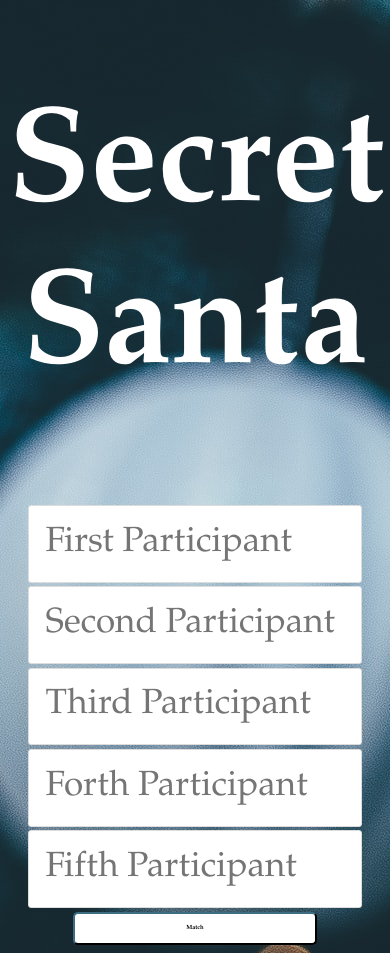
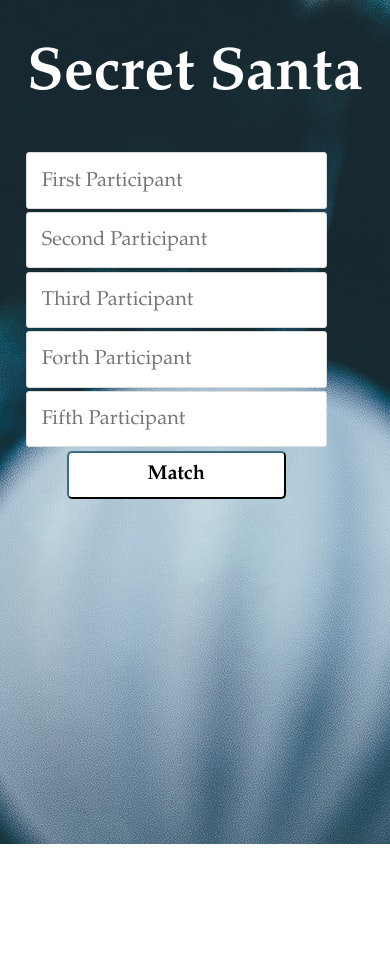
Before and after one commit to chen-sella/Secret-Santa, a plain HTML site: page index.html in a window 390 px wide. After the commit the page ends 844 px from the top, so only its background shows below. Drawn offline with Linux system fonts and the light colour scheme.

Commit message:
Seven commit

```diff
--- a/index.html
+++ b/index.html
@@ -1,13 +1,14 @@
 <!DOCTYPE html>
 <html lang="en">
+<meta content="width=device-width, initial-scale=1" name="viewport" />
 <head class="start">
     <title>Secret Santa</title>
     <link rel="stylesheet" type="text/css" href="styles.css"/>
-    <h1 class="Head">Secret Santa</h1>
 
 </head>
 
 <body>
+    <h1 class="head">Secret Santa</h1>
     <form id="my-inputs">
         <div class="container">
 
--- a/styles.css
+++ b/styles.css
@@ -2,7 +2,7 @@ html{
     font-family: Garamond, Cambria, Cochin, Georgia, Times, 'Times New Roman', serif;
 }
 
-h1 {
+.head {
     text-align: center;
     color: white;
     font-size: 50px;
@@ -12,7 +12,6 @@ body{
     background-image: url('annie-spratt-V705bwrTnQI-unsplash.jpg');
     background-size: 2500px 1500px;
     background-repeat: no-repeat;
-
 }
 
 .container{
@@ -26,7 +25,7 @@ body{
 
 .inputs{
     width: 80%;
-    justify-content: left;
+    justify-content: flex-start;
     padding: 1.5%;
     margin-bottom: 1%;
     border: 1px solid  #DCDCDC;
@@ -86,18 +85,22 @@ button:hover{
         background-size: auto;
     }
 
-    h1{
-        font-size: 135px;
+    .container{
+        width: 90%;
+    }
+
+    .head{
+        font-size: 60px;
     }
 
     .inputs{
         padding: 4.5%;
-        font-size: 35px;
+        font-size: 20px;
     }
 
     .btn1, .btn2{
         padding: 3%;
         width: 65%;
-        font-size: 35%;
+        font-size: 20px;
     }
 }
```
